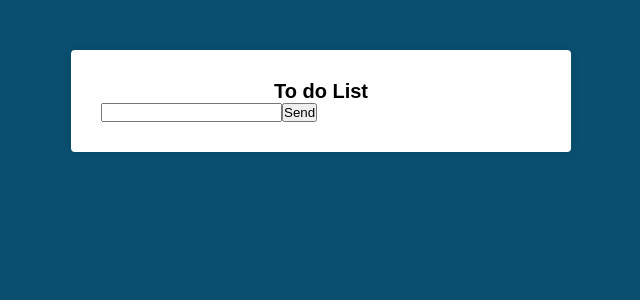
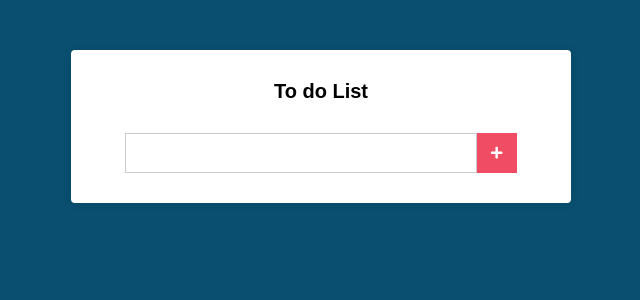
Before and after one commit to DouglasLiebl/React-to-do-list, a React (Create React App) app: page / in a window 1280 px wide. Shown: the top 300 px of the page, without its empty margins (319-959 px from the left). Built offline with nearby package versions, Linux system fonts and the light colour scheme; the HTML template or start-up script is replaced by a standard one.

Commit message:
Add: adding style to form

```diff
--- a/package.json
+++ b/package.json
@@ -8,6 +8,7 @@
     "@testing-library/user-event": "^13.5.0",
     "react": "^18.2.0",
     "react-dom": "^18.2.0",
+    "react-icons": "^5.0.1",
     "react-scripts": "^5.0.1",
     "web-vitals": "^2.1.4"
   },
--- a/src/components/Main.css
+++ b/src/components/Main.css
@@ -11,3 +11,29 @@
   font-size: 20px;
   text-align: center;
 }
+
+.form {
+  margin-top: 30px;
+  display: flex;
+  align-items: center;
+  justify-content: center;
+}
+
+.form input[type="text"] {
+  height: 40px;
+  padding: 0 20px;
+  font-size: 20px;
+  border: 1px solid #ccc;
+  min-width: 80%;
+}
+
+.form button[type="submit"] {
+  border: none;
+  height: 40px;
+  width: 40px;
+  background: #f04c64;
+  color: #fff;
+  display: flex;
+  align-items: center;
+  justify-content: center;
+}
--- a/src/components/Main.js
+++ b/src/components/Main.js
@@ -1,5 +1,6 @@
 import React, { Component } from 'react';
 import './Main.css';
+import { FaPlus } from 'react-icons/fa';
 
 export default class Main extends Component {
   state = {
@@ -18,9 +19,11 @@
     return (
     <div className='main'>
       <h1>To do List</h1>
-      <form action='#'>
-        <input onChange={this.handleChange} type="text"/>
-        <button type="submit">Send</button>
+      <form action='#' className='form'>
+        <input onChange={this.handleChange} type="text" value={newTask}/>
+        <button type="submit">
+          <FaPlus/>
+        </button>
       </form>
     </div>);
   }
--- a/src/index.js
+++ b/src/index.js
@@ -6,5 +6,5 @@
 root.render(
   <React.StrictMode>
     <App />
-  </React.StrictMode>
+  </React.StrictMode>,
 );
```
Also changed, not shown: 1 other file (tests, documents, lock files or other folders).
